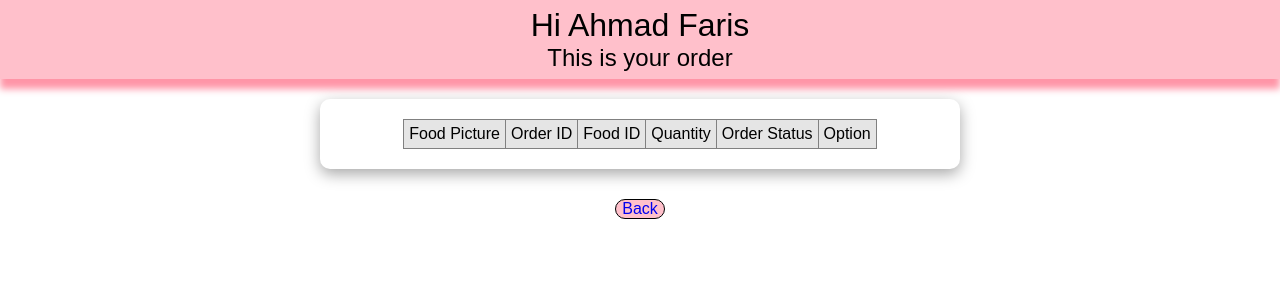
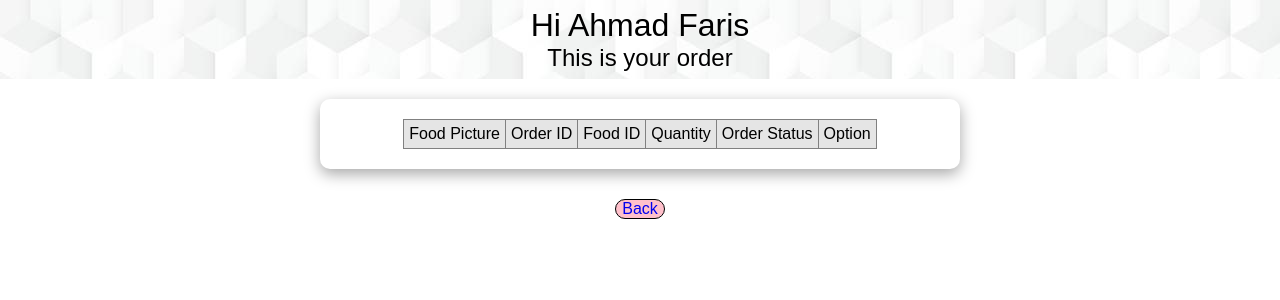
Before and after one commit to smhaf/donpollo, a PHP site: page /custOrder.php in a window 1280 px wide. Shown: the top 300 px of the page. Run offline with PHP 8.4, Linux system fonts and the light colour scheme; a user stored in the database is signed in; data comes from the database, SQL or seed files in the repository; data that the repository does not hold is empty.

Commit message:
Update custOrderCSS.css

```diff
--- a/custOrderCSS.css
+++ b/custOrderCSS.css
@@ -10,8 +10,7 @@
 .header{
     background: beige;
     text-align: center;
-    background: pink;
-    box-shadow: 0px 10px 7px rgb(255, 149, 167);
+    background-image: url(pics/backgroundhome.jpg);
     padding-top: 7px;
     padding-bottom: 7px;
 }
```
